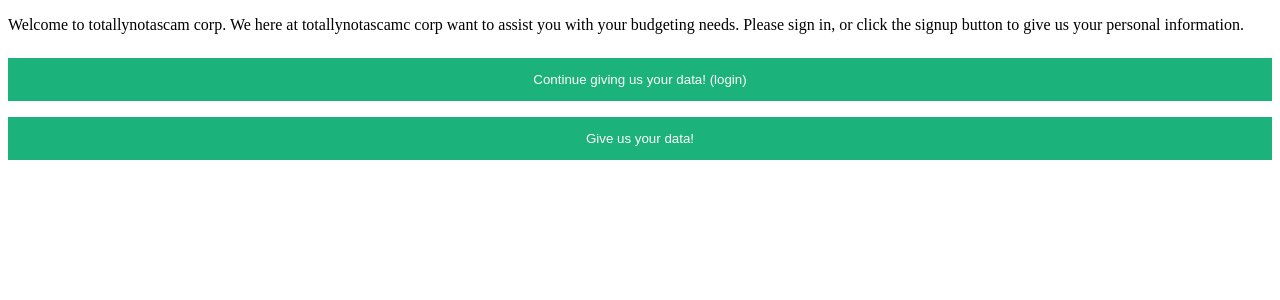
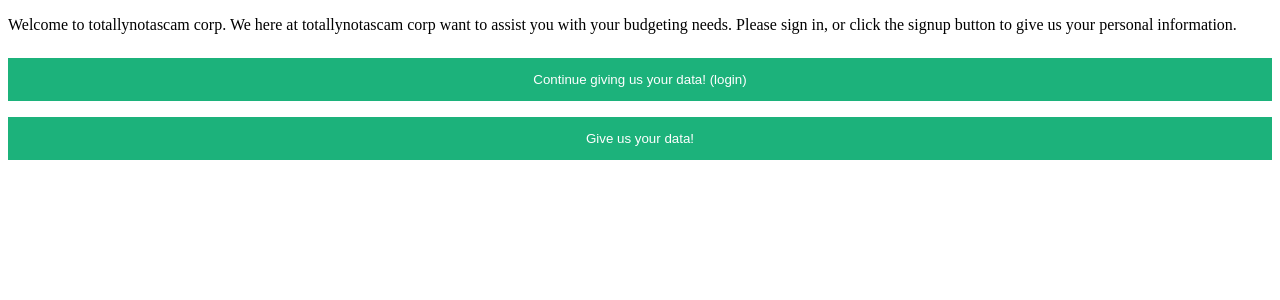
Before and after one commit to Joseph-Sekavec/financial_planning, a PHP site: page / in a window 1280 px wide. Shown: the top 300 px of the page. Run offline with PHP 8.4, Linux system fonts and the light colour scheme.

Commit message:
Landing page looks slightly better, need background...

```diff
--- a/index.php
+++ b/index.php
@@ -4,7 +4,7 @@
 <!-- <script src="fp.js"></script> -->
 
 <body>
-        <p>Welcome to totallynotascam corp. We here at totallynotascamc corp want to assist you with your budgeting needs. Please sign in, or click the signup button
+        <p>Welcome to totallynotascam corp. We here at totallynotascam corp want to assist you with your budgeting needs. Please sign in, or click the signup button
 		to give us your personal information. </p>
 
 		<div>
```
